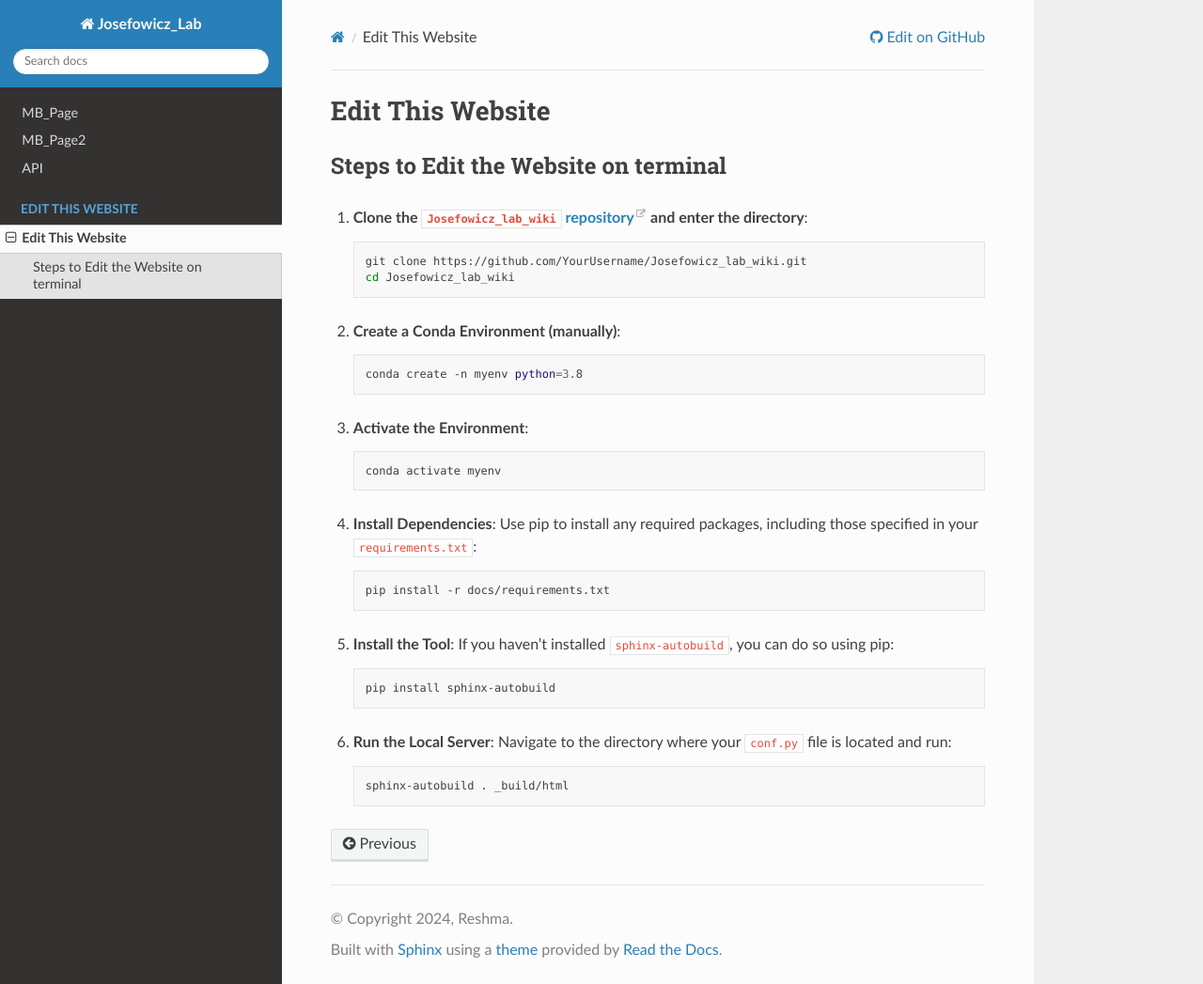
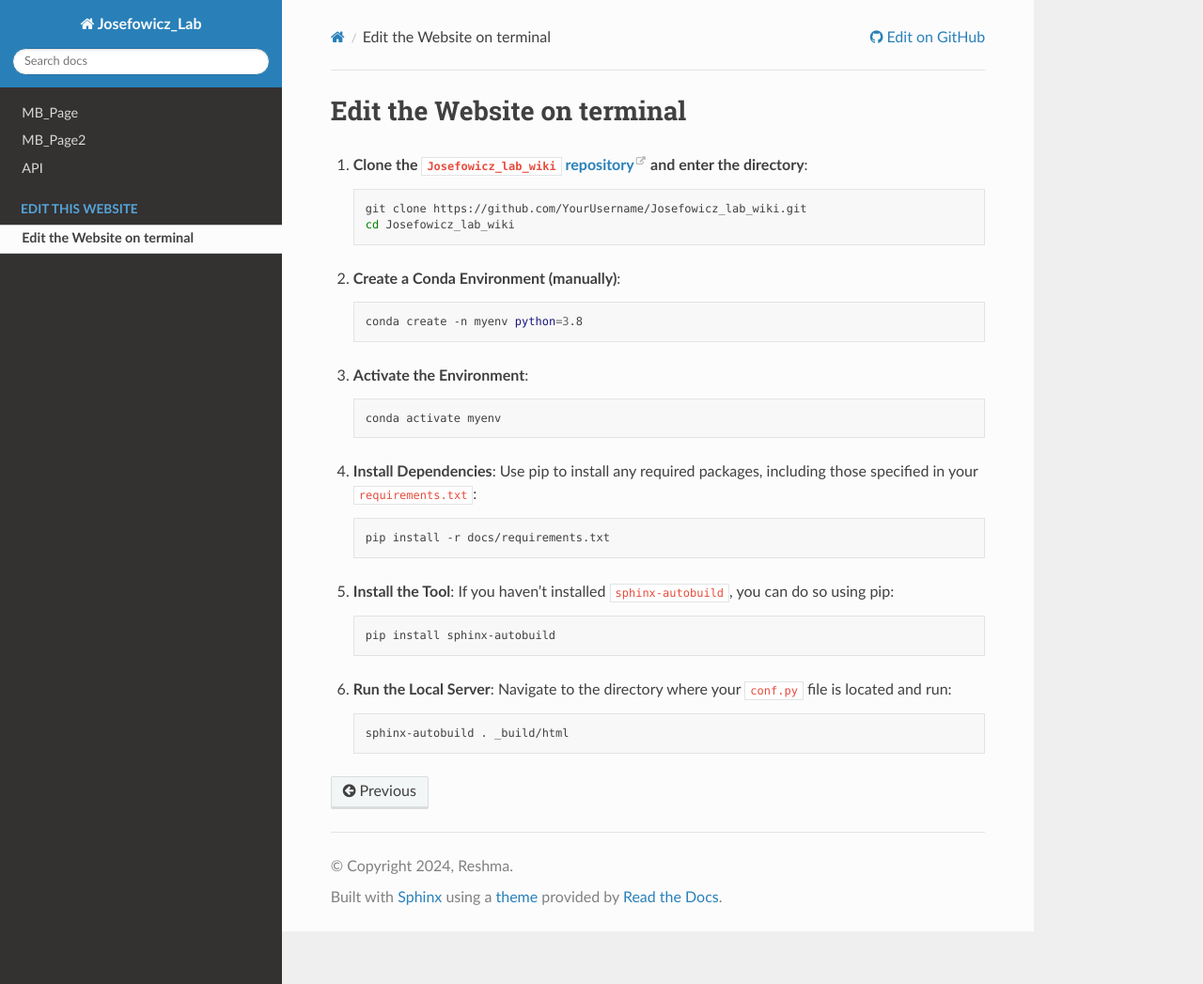
Before and after one commit to ReshmaRamaiah10/Josefowicz_lab_wiki, a Sphinx documentation site: the page built from docs/source/usage.md, in a window 1280 px wide and 1047 px high. Shown: the whole window at 94% size. Built offline with Sphinx 7.4.7 and the Read the Docs theme 3.1.0, drawn with Linux system fonts in a browser that asks for light colours.

Commit message:
Update usage.md

````diff
--- a/docs/source/usage.md
+++ b/docs/source/usage.md
@@ -1,6 +1,4 @@
-# Edit This Website
-
-## Steps to Edit the Website on terminal
+# Edit the Website on terminal
 
 1. **Clone the `Josefowicz_lab_wiki` [repository](https://github.com/ReshmaRamaiah10/Josefowicz_lab_wiki) and enter the directory**:
    ```bash
````
